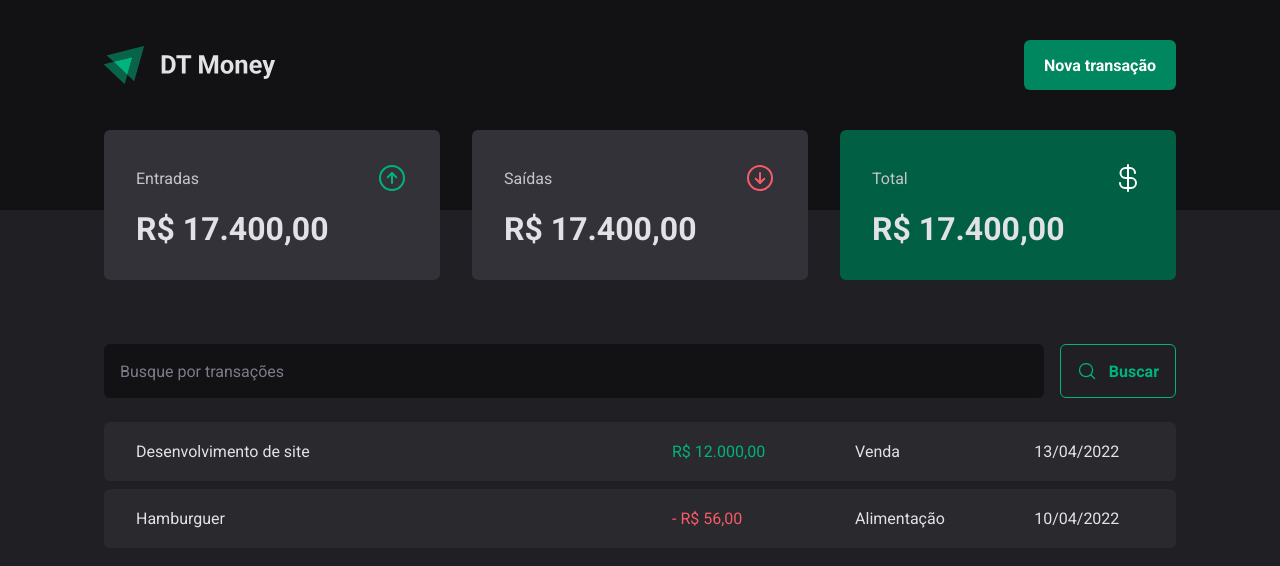
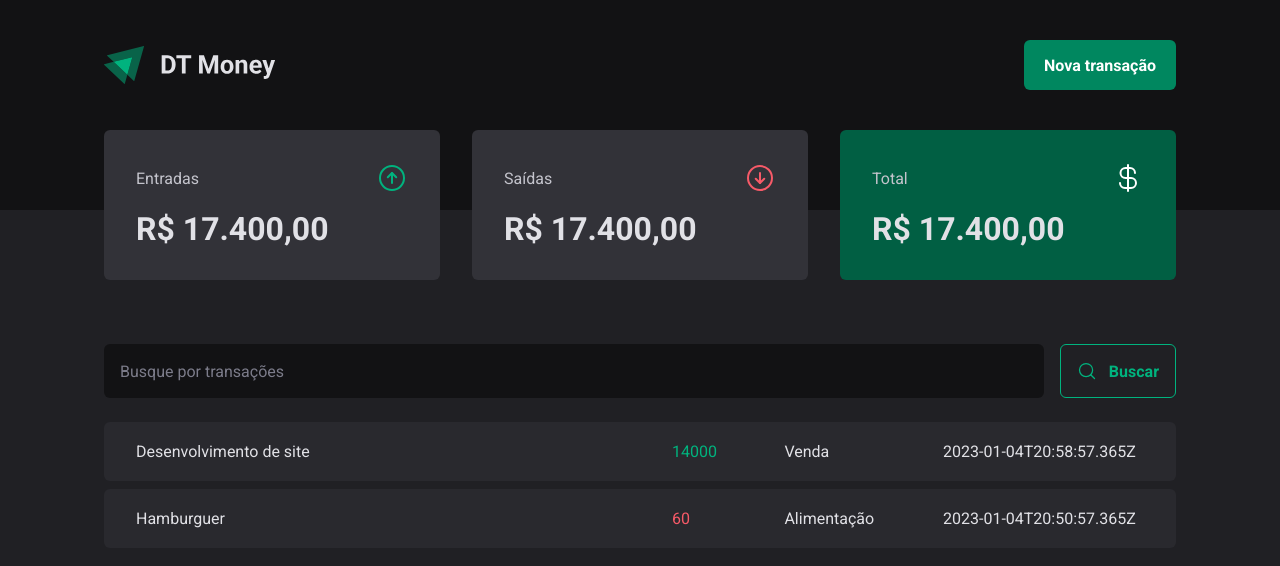
Before and after one commit to lucascprazeres/dt-money-2022, a React (Vite) app: page / in a window 1280 px wide. Shown: the top 566 px of the page. Built offline with nearby package versions, Linux system fonts and the light colour scheme; data requests are answered from the project's data file.

Commit message:
feat: adiciona request de listagem de transacoes

```diff
--- a/server.json
+++ b/server.json
@@ -13,7 +13,7 @@
       "description": "Hamburguer",
       "type": "outcome",
       "category": "Alimentação",
-      "price": 50,
+      "price": 60,
       "createdAt": "2023-01-04T20:50:57.365Z"
     }
   ]
--- a/src/pages/Transactions/index.tsx
+++ b/src/pages/Transactions/index.tsx
@@ -1,3 +1,4 @@
+import { useEffect, useState } from 'react'
 import { Header } from '../../components/Header'
 import { Summary } from '../../components/Summary'
 import { SearchForm } from './components/SearchForm'
@@ -7,7 +8,29 @@
   TransactionsTable,
 } from './styles'
 
+type Transaction = {
+  id: number
+  description: string
+  type: 'income' | 'outcome'
+  category: string
+  price: number
+  createdAt: string
+}
+
 export function Transactions() {
+  const [transactions, setTransactions] = useState<Transaction[]>([])
+
+  async function loadTransactions() {
+    const response = await fetch('http://localhost:3333/transactions')
+    const data = await response.json()
+
+    setTransactions(data)
+  }
+
+  useEffect(() => {
+    loadTransactions()
+  }, [])
+
   return (
     <div>
       <Header />
@@ -18,23 +41,18 @@
 
         <TransactionsTable>
           <tbody>
-            <tr>
-              <td>Desenvolvimento de site</td>
-              <td>
-                <PriceHighlight variant="income">R$ 12.000,00</PriceHighlight>
-              </td>
-              <td>Venda</td>
-              <td>13/04/2022</td>
-            </tr>
-
-            <tr>
-              <td>Hamburguer</td>
-              <td>
-                <PriceHighlight variant="outcome">- R$ 56,00</PriceHighlight>
-              </td>
-              <td>Alimentação</td>
-              <td>10/04/2022</td>
-            </tr>
+            {transactions.map((transaction) => (
+              <tr key={transaction.id}>
+                <td>{transaction.description}</td>
+                <td>
+                  <PriceHighlight variant={transaction.type}>
+                    {transaction.price}
+                  </PriceHighlight>
+                </td>
+                <td>{transaction.category}</td>
+                <td>{transaction.createdAt}</td>
+              </tr>
+            ))}
           </tbody>
         </TransactionsTable>
       </TransactionsContainer>
```
